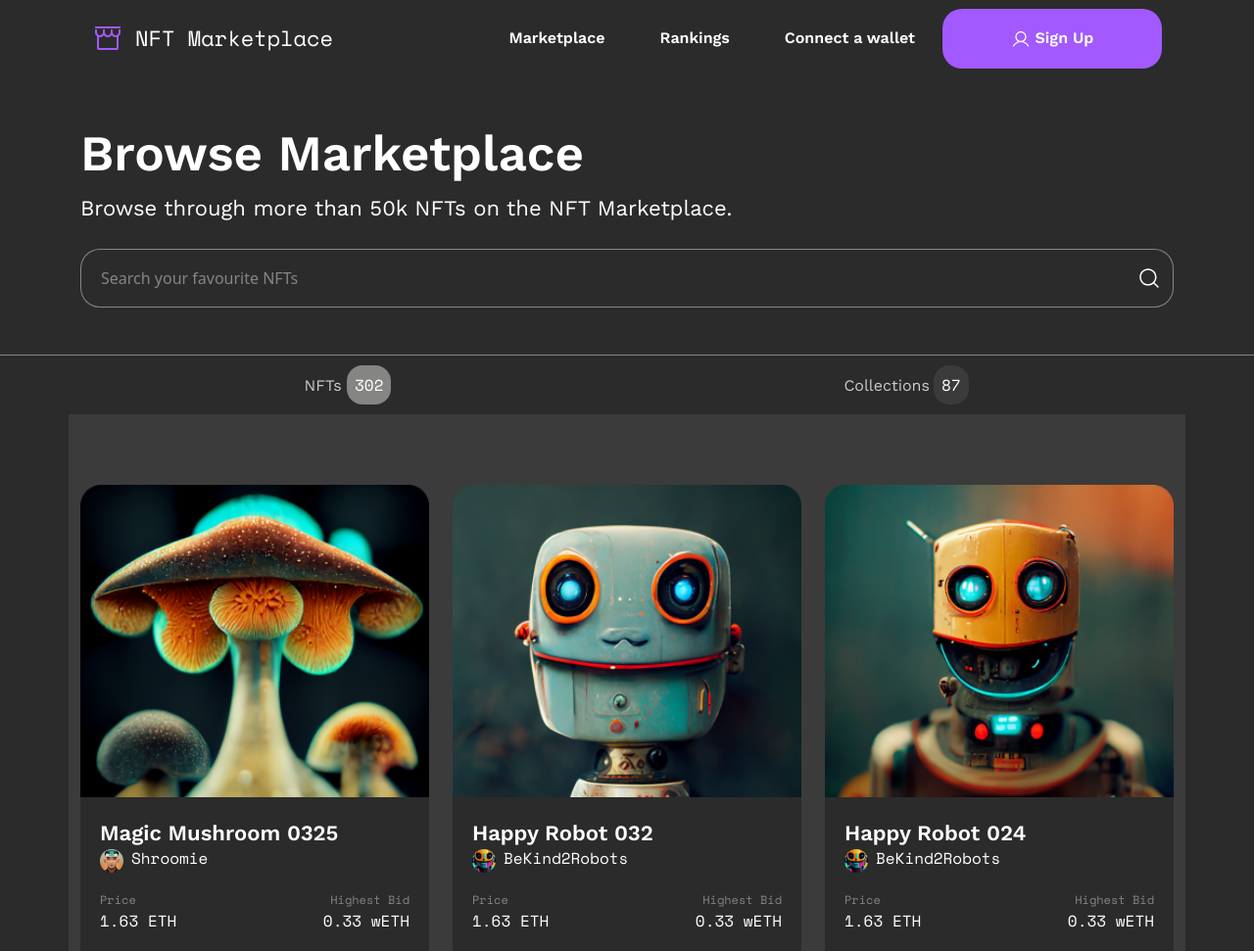
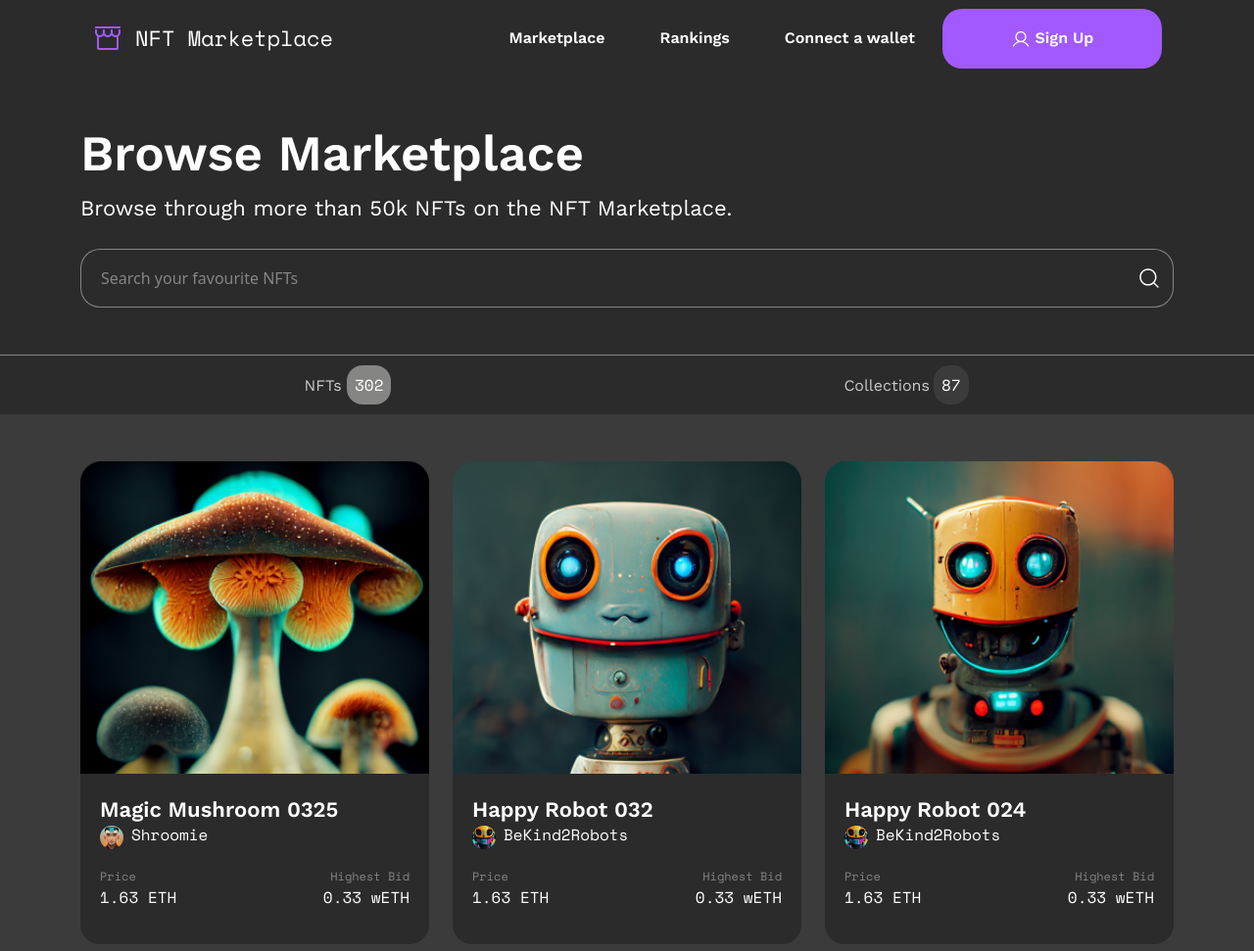
Before and after one commit to tsabo123/NFT-page6, a plain HTML site: page index.html in a window 1280 px wide. Shown: the top 971 px of the page at 98% size. Drawn offline with nearby package versions, Linux system fonts and the light colour scheme.

Commit message:
Add files via upload

```diff
--- a/index.html
+++ b/index.html
@@ -135,12 +135,12 @@
 
  <!--card-->
 
-    <div class="container pb-5 pt-5" style="background-color:#3B3B3B;" >
+    <div class="container-fluid pb-5 pt-5" style="background-color:#3B3B3B;" >
 
 
 
-
-            <div class="row g-4 mt-0 ">
+        <div class="container">
+            <div class="row g-4  ">
                 <div class="col-md-4 col-12 rounded-4 d-none d-md-block ">
 
 
@@ -766,7 +766,7 @@
         </div>
 
 
-        </div>
+    </div>
 
 
      <!--card end-->
```
